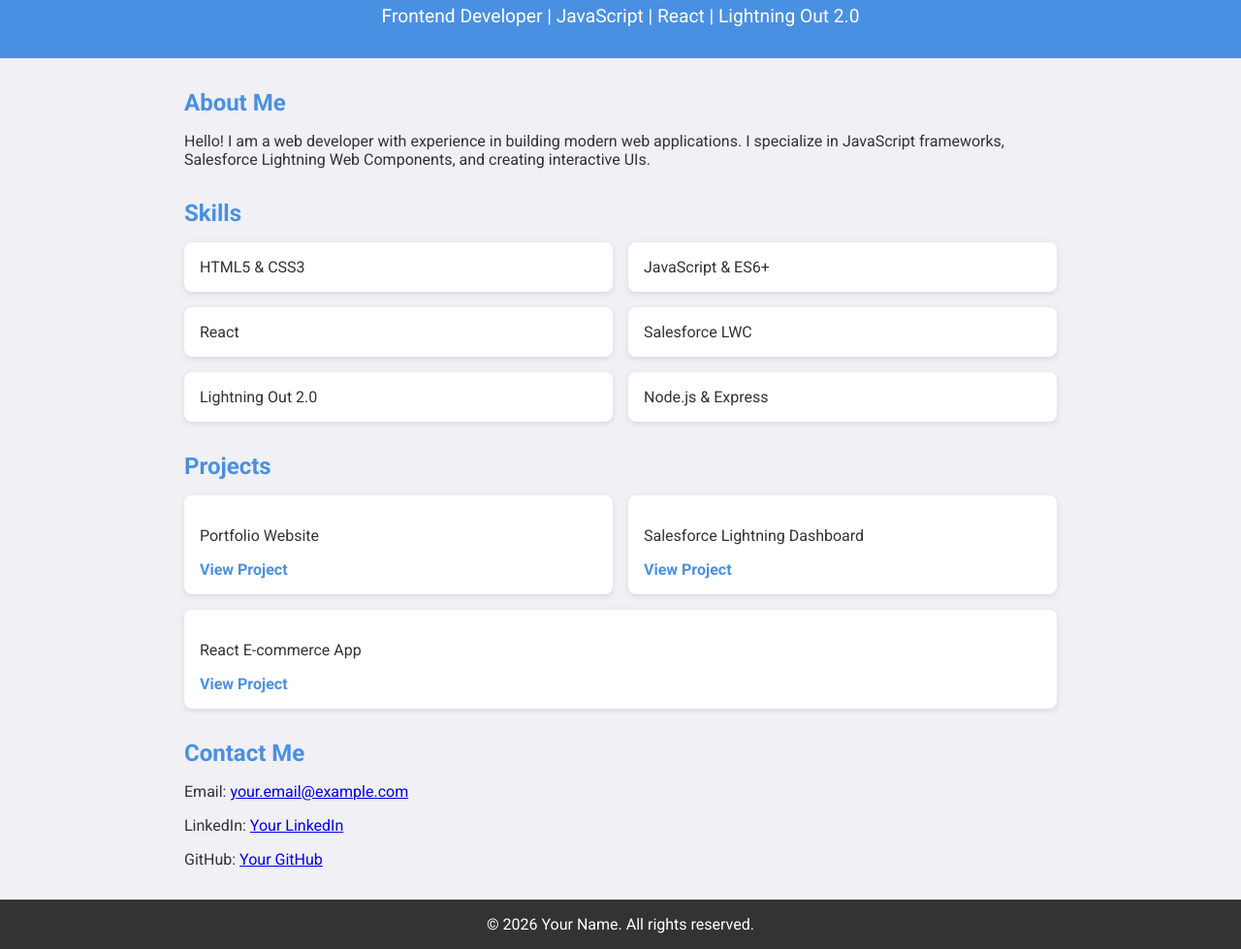
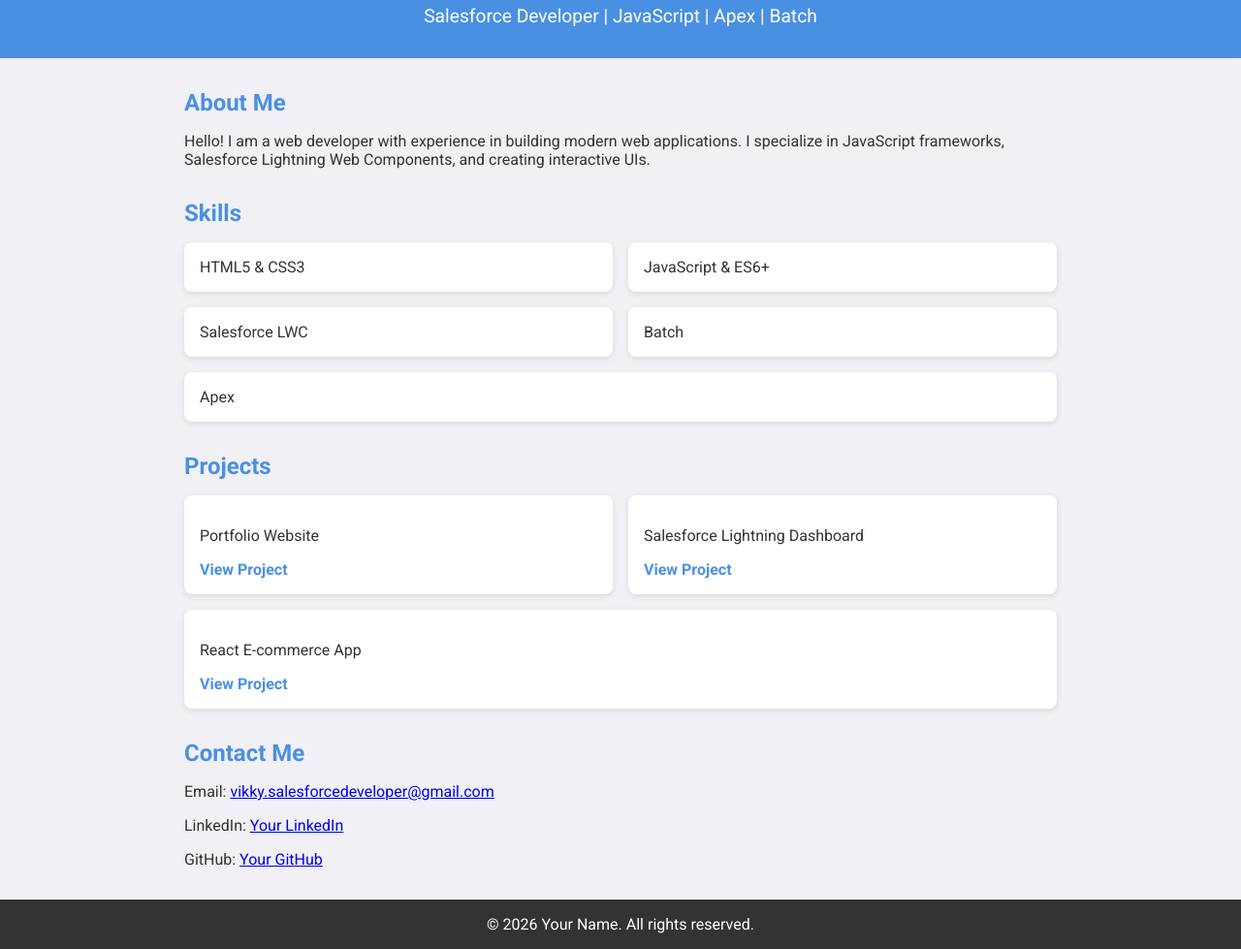
Before and after one commit to VikkySFDEV/HostAwebSite, a plain HTML site: page index.html in a window 1280 px wide. Shown: the part 82-1061 px from the top of the page at 97% size. Drawn offline with Linux system fonts and the light colour scheme.

Commit message:
Update index.html

```diff
--- a/index.html
+++ b/index.html
@@ -4,9 +4,7 @@
   <meta charset="UTF-8">
   <meta name="viewport" content="width=device-width, initial-scale=1.0">
   <title>My Portfolio</title>
-  <!-- Google Fonts -->
   <link href="https://fonts.googleapis.com/css2?family=Roboto:wght@400;700&display=swap" rel="stylesheet">
-  <!-- Styles -->
   <style>
     body {
       font-family: 'Roboto', sans-serif;
@@ -83,7 +81,7 @@
 
   <header>
     <h1>Vikky Kumar</h1>
-    <p>Frontend Developer | JavaScript | React | Lightning Out 2.0</p>
+    <p>Salesforce Developer | JavaScript | Apex | Batch</p>
   </header>
 
   <section>
@@ -96,10 +94,9 @@
     <div class="skills">
       <div class="skill">HTML5 & CSS3</div>
       <div class="skill">JavaScript & ES6+</div>
-      <div class="skill">React</div>
       <div class="skill">Salesforce LWC</div>
-      <div class="skill">Lightning Out 2.0</div>
-      <div class="skill">Node.js & Express</div>
+      <div class="skill">Batch</div>
+      <div class="skill">Apex</div>
     </div>
   </section>
 
@@ -123,7 +120,7 @@
 
   <section>
     <h2>Contact Me</h2>
-    <p>Email: <a href="mailto:your.email@example.com">your.email@example.com</a></p>
+    <p>Email: <a href="mailto:vikky.salesforcedeveloper@gmail.com">vikky.salesforcedeveloper@gmail.com</a></p>
     <p>LinkedIn: <a href="#">Your LinkedIn</a></p>
     <p>GitHub: <a href="#">Your GitHub</a></p>
   </section>
```
